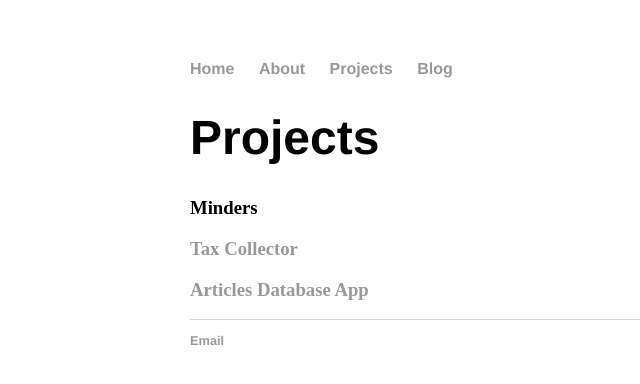
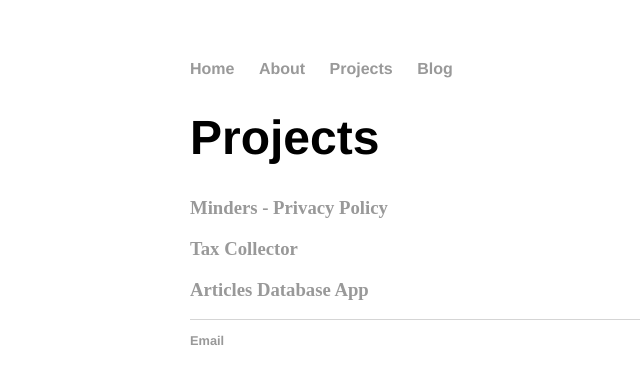
Before and after one commit to Wattholm/Wattholm.github.io, a Jekyll site: the page built from projects/index.md, in a window 1280 px wide. Shown: the top 384 px of the page, without its empty margins (2-642 px from the left). Built offline with Jekyll 4.4.1, drawn with Linux system fonts in a browser that asks for light colours; our own code applies the rules of GitHub Pages for plain Markdown files.

Commit message:
Update index.md

```diff
--- a/projects/index.md
+++ b/projects/index.md
@@ -1,6 +1,6 @@
 # Projects
 
-### Minders
+### [Minders - Privacy Policy](http://wattholm.github.io/projects/minders/privacy)
 
 ### [Tax Collector](https://thetaxcollector.herokuapp.com)
 
```
